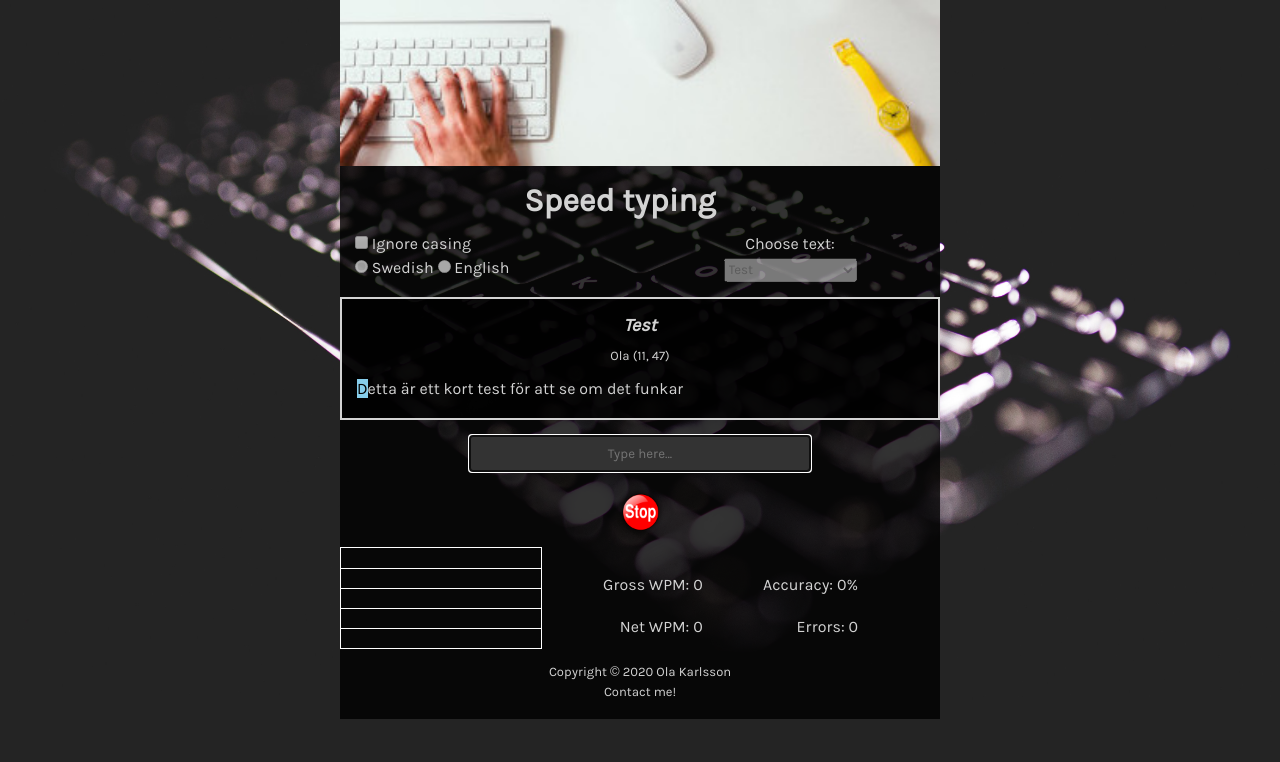
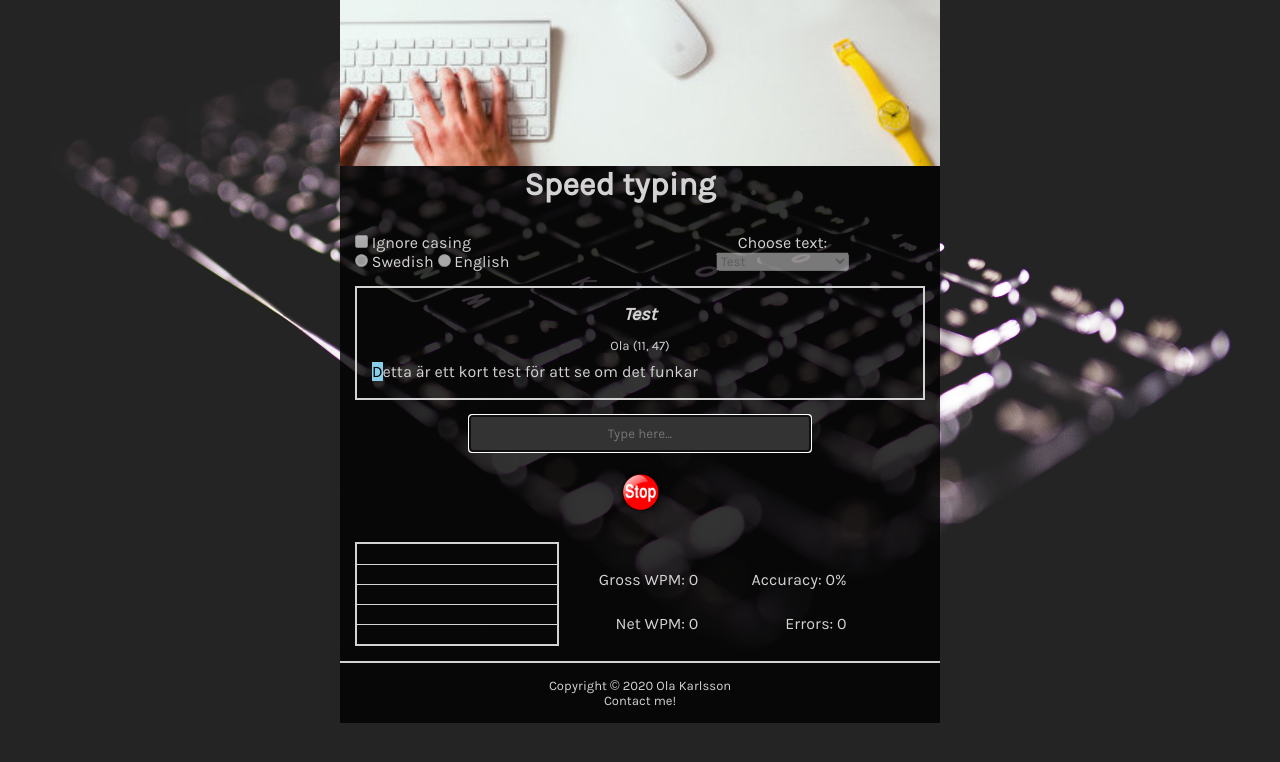
Before and after one commit to paokarlsson/Speed-typing, a plain HTML site: page index.html in a window 1280 px wide. Both pictures are taken after a click on the button 640 px from the left and 512 px from the top of the page. Drawn offline with Linux system fonts and the light colour scheme.

Commit message:
BEM done

```diff
--- a/css/style.css
+++ b/css/style.css
@@ -27,26 +27,31 @@ body {
 header {
     display: grid;
     justify-items: center;
+    background-color: rgba(0, 0, 0, 0.8);
 }
 
-header img {
+.header__img {
     width: 100%;
 }
 
-#dot1 {
+.header__h1 {
+    padding: 0px 20px 15px;
+}
+
+.header__dot1 {
     animation-duration: 2s;
     animation-name: fadingInAndOut;
     animation-iteration-count: infinite;
 }
 
-#dot2 {
+.header__dot2 {
     animation-duration: 2s;
     animation-delay: 200ms;
     animation-name: fadingInAndOut;
     animation-iteration-count: infinite;
 }
 
-#dot3 {
+.header__dot3 {
     animation-duration: 2s;
     animation-delay: 400ms;
     animation-name: fadingInAndOut;
@@ -65,34 +70,15 @@ header img {
     }
 }
 
-h1 {
-    margin-top: 1rem;
+.main {
+    background-color: rgba(0, 0, 0, 0.8);
+    padding: 15px;
 }
 
-p {
-    margin-bottom: 0.3rem;
-}
-
-.read {
-    border: 2px solid lightgrey;
-}
-
-.text-title {
-    text-align: center;
-    font-size: large;
-    font-style: italic;
-    margin-bottom: 0.8rem;
-}
-
-.text-details {
-    text-align: center;
-    font-size: small;
-    margin-bottom: 1rem;
-}
-
-.two-col {
+.chooices {
     display: grid;
     grid-template-columns: 1fr 1fr;
+    margin-bottom: 15px;
 }
 
 .text-choice {
@@ -100,64 +86,28 @@ p {
     justify-items: center;
 }
 
-.typing-area {
-    display: grid;
-    justify-items: center;
+.read {
+    border: 2px solid lightgrey;
+    padding: 15px;
+    margin-bottom: 15px;
 }
 
-.clear-float {
-    clear: both;
+.read__title {
+    text-align: center;
+    font-size: large;
+    font-style: italic;
+    margin-bottom: 0.8rem;
 }
 
-.stats {
-    display: grid;
-    grid-template-columns: 200px 1fr;
-    justify-items: left;
+.read__details {
+    text-align: center;
+    font-size: small;
+    margin-bottom: 0.5rem;
 }
 
-.canvas {
-    border: 1px solid white;
+.read__content {
+    line-height: 1.4;
 }
-
-.stats-table {
-    margin-top: 15px;
-    width: 80%;
-    text-align: right;
-}
-
-footer {
-    text-align: center;
-    font-size: small;
-}
-
-.grey-bg {
-    background-color: rgba(0, 0, 0, 0.8);
-}
-
-.padding {
-    padding: 15px;
-}
-
-.textarea {
-    background-color: #333;
-    color: lightgrey;
-    text-align: center;
-    padding: 10px;
-    width: 60%;
-    resize: none;
-}
-
-a {
-    color: lightgray;
-    text-decoration: none;
-}
-
-a:hover {
-    text-decoration: underline;
-}
-
-
-/* The texts */
 
 .marker {
     background-color: skyblue;
@@ -176,12 +126,28 @@ a:hover {
     color: #777;
 }
 
-#gameControl {
+.type {
     display: grid;
     justify-items: center;
+    margin-bottom: 15px;
 }
 
-.btn {
+.type__input {
+    background-color: #333;
+    color: lightgrey;
+    text-align: center;
+    padding: 10px;
+    width: 60%;
+    resize: none;
+}
+
+.game-control {
+    display: grid;
+    justify-items: center;
+    margin-bottom: 15px;
+}
+
+.game-control__btn {
     background: transparent;
     border: none;
     background-size: cover;
@@ -190,10 +156,43 @@ a:hover {
     margin-bottom: 10px;
 }
 
-.btn-start {
+.game-control__btn--start {
     background-image: url("/img/start.png");
 }
 
-.btn-stop {
+.game-control__btn--stop {
     background-image: url("/img/stop.png");
 }
+
+.stats {
+    display: grid;
+    grid-template-columns: 33% 67%;
+    justify-items: left;
+}
+
+.stats__canvas {
+    border: 2px solid lightgrey;
+}
+
+.stats__table {
+    margin-top: 15px;
+    width: 80%;
+    text-align: right;
+}
+
+.footer {
+    border-top: 2px solid lightgrey;
+    background-color: rgba(0, 0, 0, 0.8);
+    text-align: center;
+    font-size: small;
+    padding: 15px;
+}
+
+.footer a {
+    color: lightgray;
+    text-decoration: none;
+}
+
+.footer a:hover {
+    text-decoration: underline;
+}
--- a/index.html
+++ b/index.html
@@ -18,51 +18,48 @@ olka0600@student.miun.se
 </head>
 
 <body>
-    <header class="header grey-bg">
+    <header class="header">
         <img class="header__img" src="./img/typing-desktop.jpg" alt="keyboard">
-        <h1 class="header__h1">Speed typing <span id="dot1">. </span><span id="dot2">. </span><span id="dot3">. </span></h1>
+        <h1 class="header__h1">Speed typing <span class="header__dot1">. </span><span class="header__dot2">. </span><span class="header__dot3">. </span></h1>
     </header>
-    <main class="grey-bg">
-        <section class="two-col">
-            <section id="properties" class="padding">
-                <p><input id="ignoreCasing" type="checkbox"> Ignore casing</p>
+    <main class="main">
+        <section class="chooices">
+            <section id="properties" class="properties">
+                <p><input id="ignore-casing" type="checkbox"> Ignore casing</p>
                 <p><input name="language" id="language-swe" type="radio" value="swedish" checked> Swedish
                     <input name="language" id="language-eng" type="radio" value="english"> English</p>
             </section>
-            <section id="text-choice" class="text-choice padding">
-                <label for="texts">Choose text:</label>
-                <select name="texts" id="texts">
-                    </select>
+            <section id="text-choice" class="text-choice">
+                <label for="text-choice__texts">Choose text:</label>
+                <select name="text-choice__texts" id="text-choice__texts"></select>
             </section>
         </section>
-        <section id="read" class="grey-bg read clear-float padding">
-            <h2 class="text-title" id="read-title"></h2>
-            <p class="text-details" id="read-authorAndDetails"></p>
-            <p class="text-content" id="read-content"></p>
+        <section id="read" class="read">
+            <h2 class="read__title" id="read__title"></h2>
+            <p class="read__details" id="read__author-details"></p>
+            <p class="read__content" id="read__content"></p>
         </section>
-        <section id="type" class="padding typing-area">
-            <textarea id="typeArea" disabled class="textarea" placeholder="Type here..." rows="1"></textarea>
+        <section id="type" class="type">
+            <textarea id="type__input" disabled class="type__input" placeholder="Type here..." rows="1"></textarea>
         </section>
-        <section id="gameControl">
-            <input type="button" autofocus id="start-stop" class="btn btn-start">
+        <section class="game-control">
+            <input type="button" autofocus id="start-stop" class="game-control__btn game-control__btn--start">
         </section>
         <section id="stats" class="stats">
-            <canvas id="canvas" class="canvas" width="200" height="100">
-
-            </canvas>
-            <table class="stats-table">
+            <canvas id="canvas" class="stats__canvas" width="200" height="100"></canvas>
+            <table class="stats__table">
                 <tr>
-                    <td>Gross WPM: <span id="grossWPM">0</span></td>
+                    <td>Gross WPM: <span id="gross-wpm">0</span></td>
                     <td>Accuracy: <span id="accuracy">0</span></td>
                 </tr>
                 <tr>
-                    <td>Net WPM: <span id="netWPM">0</span></td>
+                    <td>Net WPM: <span id="net-wpm">0</span></td>
                     <td>Errors: <span id="errors">0</span></td>
                 </tr>
             </table>
         </section>
     </main>
-    <footer class="grey-bg padding">
+    <footer class="footer">
         <p>Copyright &copy 2020 Ola Karlsson</p>
         <p><a href="mailto:olka0600@student.miun.se">Contact me!</a></p>
     </footer>
--- a/js/main.js
+++ b/js/main.js
@@ -2,16 +2,14 @@ let xmlDoc;
 
 // object containing all texts.
 let texts = new Array();
-let currentText = 0;
+let currentText;
 let lang = "swedish";
 let ignoreCasing = false;
-let marker = 0;
-let nrOfError = 0;
-let statsClass;
+
+let statistics;
 
 
 let interval;
-let grossWPM;
 
 
 class Text {
@@ -36,9 +34,9 @@ class Text {
         this.spannedText = readArea.innerHTML;
     }
     displayReadArea() {
-        let title = document.getElementById("read-title");
-        let author = document.getElementById("read-authorAndDetails");
-        let text = document.getElementById("read-content");
+        let title = document.getElementById("read__title");
+        let author = document.getElementById("read__author-details");
+        let text = document.getElementById("read__content");
         title.innerHTML = this.title;
         author.innerHTML = this.author + " (" + this.numberOfWords + ", " + this.numberOfChars + ")";
         text.innerHTML = this.spannedText;
@@ -98,14 +96,7 @@ class Stats {
             return 0;
         }
     }
-    getNetWPMUpTo(i) {
-        let netWPM = this.getGrossWPMUpTo(i) - (this.getNrOfErrorsUpTo(i) / this.getElapsedTimeInMinutesUpTo(i));
-        if (this.startTime !== undefined) {
-            return netWPM;
-        } else {
-            return 0;
-        }
-    }
+
     getAccuracy() {
         if (this.stats.length !== 0) {
             return (100 - (this.getNrOfErrors() / this.stats.length) * 100).toFixed(0) + "%";
@@ -113,13 +104,7 @@ class Stats {
             return "0%";
         }
     }
-    getAccuracyUpTo(i) {
-        if (this.stats.length !== 0) {
-            return 100 - (this.getNrOfErrorsUpTo(i) / i * 100).toFixed(0);
-        } else {
-            return "0%";
-        }
-    }
+
     getNrOfErrors() {
         let count = 0;
         for (let i = 0; i < this.stats.length; i++) {
@@ -134,25 +119,7 @@ class Stats {
         }
         return count;
     }
-    getRealtimeWPMUpTo(i) {
-        let k;
-        if (i < 5) {
-            k = i;
-        } else {
-            k = 5;
-        }
-        if (i > 0) {
-            let accumulated = this.stats[0].timeStamp - this.startTime;;
-            for (let j = 0; j < k; j++) {
-                accumulated += this.stats[i - j].timeStamp - this.stats[i - j - 1].timeStamp;
-            }
-            return 60000 / (5 * accumulated / k);
-        } else {
-            return 60000 / ((this.stats[0].timeStamp - this.startTime) * 5);
-        }
-    }
 }
-
 
 function loadXMLToArray(url) {
     let xml = new XMLHttpRequest();
@@ -168,13 +135,13 @@ function loadXMLToArray(url) {
 function addEventListeners() {
     document.getElementById("language-swe").addEventListener("change", languageChange, false);
     document.getElementById("language-eng").addEventListener("change", languageChange, false);
-    document.getElementById("ignoreCasing").addEventListener("change", ignoreCasingChange, false);
+    document.getElementById("ignore-casing").addEventListener("change", ignoreCasingChange, false);
     document.getElementById("start-stop").addEventListener("click", startStopButtonClicked, false);
     populateChooseTexts();
 }
 
 function populateChooseTexts() {
-    let textsElement = document.getElementById("texts");
+    let textsElement = document.getElementById("text-choice__texts");
     textsElement.innerHTML = "";
     for (let i = 0; i < texts.length; i++) {
         if (texts[i].language == lang) {
@@ -188,7 +155,7 @@ function populateChooseTexts() {
 }
 
 function setCurrentText() {
-    let textsElement = document.getElementById("texts");
+    let textsElement = document.getElementById("text-choice__texts");
     currentText = texts[textsElement.value];
     currentText.displayReadArea();
     document.getElementById("start-stop").focus();
@@ -208,7 +175,7 @@ function languageChange() {
 }
 
 function ignoreCasingChange() {
-    if (document.getElementById("ignoreCasing").checked) {
+    if (document.getElementById("ignore-casing").checked) {
         ignoreCasing = true;
     } else {
         ignoreCasing = false;
@@ -216,30 +183,30 @@ function ignoreCasingChange() {
 }
 
 function gameStart() {
-    document.getElementById("start-stop").setAttribute("class", "btn btn-stop");
-    document.getElementById("typeArea").value = "";
+    document.getElementById("start-stop").setAttribute("class", "game-control__btn game-control__btn--stop");
+    document.getElementById("type__input").value = "";
     disableEnable(true);
-    document.getElementById("typeArea").focus();
+    document.getElementById("type__input").focus();
     reset();
-    document.getElementById("typeArea").addEventListener("input", typing, false);
-    document.getElementById("typeArea").addEventListener("keydown", spaceHit, false);
+    document.getElementById("type__input").addEventListener("input", typing, false);
+    document.getElementById("type__input").addEventListener("keydown", spaceHit, false);
     markNextChar();
-    statsClass.startTime = Date.now();
+    statistics.startTime = Date.now();
     interval = setInterval(update, 200);
 }
 
 function gameStop() {
-    document.getElementById("start-stop").setAttribute("class", "btn btn-start");
-    document.getElementById("typeArea").removeEventListener("keydown", typing, false);
+    document.getElementById("start-stop").setAttribute("class", "game-control__btn game-control__btn--start");
+    document.getElementById("type__input").removeEventListener("keydown", typing, false);
     disableEnable(false);
     clearInterval(interval);
     update();
-    statsClass.stopTime = Date.now();
+    statistics.stopTime = Date.now();
 }
 
 function startStopButtonClicked() {
 
-    if (document.getElementById("start-stop").className === "btn btn-start") {
+    if (document.getElementById("start-stop").className === "game-control__btn game-control__btn--start") {
         gameStart();
     } else {
         gameStop();
@@ -247,7 +214,7 @@ function startStopButtonClicked() {
 }
 
 function clearMarker() {
-    let allSpan = document.getElementById("read-content").children;
+    let allSpan = document.getElementById("read__content").children;
     for (let i = 0; i < allSpan.length; i++) {
         allSpan[i].setAttribute("class", "marker-reset");
     }
@@ -278,19 +245,19 @@ function typing(e) {
         correct = false;
     }
     let stat = new Stat(marker, Date.now(), correct);
-    statsClass.stats.push(stat);
+    statistics.stats.push(stat);
     marker++;
     if (marker === currentText.text.length) {
         gameStop();
         return;
     }
     markNextChar();
-    console.log(statsClass.getRealtimeWPMUpTo(statsClass.stats.length - 1));
+    console.log(statistics.getRealtimeWPMUpTo(statistics.stats.length - 1));
 }
 
 function spaceHit(e) {
     if (e.keyCode == 32) {
-        document.getElementById("typeArea").value = "";
+        document.getElementById("type__input").value = "";
     }
 }
 
@@ -300,22 +267,22 @@ function errorSound() {
 }
 
 function update() {
-    document.getElementById("grossWPM").innerHTML = statsClass.getGrossWPM();
-    document.getElementById("accuracy").innerHTML = statsClass.getAccuracy();
-    document.getElementById("netWPM").innerHTML = statsClass.getNetWPM();
-    document.getElementById("errors").innerHTML = statsClass.getNrOfErrors();
+    document.getElementById("gross-wpm").innerHTML = statistics.getGrossWPM();
+    document.getElementById("accuracy").innerHTML = statistics.getAccuracy();
+    document.getElementById("net-wpm").innerHTML = statistics.getNetWPM();
+    document.getElementById("errors").innerHTML = statistics.getNrOfErrors();
     canvas();
 }
 
 function disableEnable(trueFalse) {
-    document.getElementById("ignoreCasing").disabled = trueFalse;
+    document.getElementById("ignore-casing").disabled = trueFalse;
     document.getElementById("language-swe").disabled = trueFalse;
     document.getElementById("language-eng").disabled = trueFalse;
-    document.getElementById("texts").disabled = trueFalse;
+    document.getElementById("text-choice__texts").disabled = trueFalse;
     if (trueFalse) {
-        document.getElementById("typeArea").disabled = false;
+        document.getElementById("type__input").disabled = false;
     } else {
-        document.getElementById("typeArea").disabled = true;
+        document.getElementById("type__input").disabled = true;
     }
 }
 
@@ -323,20 +290,22 @@ function reset() {
     marker = 0;
     nrOfError = 0;
     clearMarker();
-    statsClass.stats = [];
+    statistics.stats = [];
     update();
-    document.getElementById("typeArea").value = "";
+    document.getElementById("type__input").value = "";
 }
 
 function canvas() {
     const canvas = document.getElementById('canvas');
     const ctx = canvas.getContext('2d');
+
+    // Very strange. Need to offset by 0.5 pixels in order to make the canvas sharp.
     ctx.translate(0.5, 0.5);
     ctx.clearRect(0, 0, canvas.width, canvas.height);
 
     // Draw horizontal bars
     ctx.beginPath();
-    ctx.strokeStyle = 'rgb(255,255,255)';
+    ctx.strokeStyle = 'lightgrey';
     ctx.lineWidth = 1;
     ctx.moveTo(0, 80);
     ctx.lineTo(200, 80);
@@ -348,46 +317,26 @@ function canvas() {
     ctx.lineTo(200, 20);
     ctx.stroke();
 
+    // Draw nr of Errors
     ctx.beginPath();
-    ctx.strokeStyle = 'lightblue';
-    ctx.lineWidth = 1;
+    ctx.strokeStyle = 'yellow';
+    ctx.lineWidth = 2;
     ctx.moveTo(0, 100);
-    for (let i = 0; i < statsClass.stats.length; i++) {
-        let x = i * ((statsClass.stats.length / currentText.text.length) * canvas.width) / statsClass.stats.length;
-        let y = 100 - statsClass.getRealtimeWPMUpTo(i);
+    for (let i = 0; i < statistics.stats.length; i++) {
+        let x = i * ((statistics.stats.length / currentText.text.length) * canvas.width) / statistics.stats.length;
+        let y = 100 - statistics.getNrOfErrorsUpTo(i);
         ctx.lineTo(x, y);
     }
     ctx.stroke();
 
-    ctx.beginPath();
-    ctx.strokeStyle = 'green';
-    ctx.lineWidth = 1;
-    ctx.moveTo(0, 100);
-    for (let i = 0; i < statsClass.stats.length; i++) {
-        let x = i * ((statsClass.stats.length / currentText.text.length) * canvas.width) / statsClass.stats.length;
-        let y = 100 - statsClass.getNetWPMUpTo(i);
-        ctx.lineTo(x, y);
-    }
-    ctx.stroke();
-
-    ctx.beginPath();
-    ctx.strokeStyle = 'yellow';
-    ctx.lineWidth = 1;
-    ctx.moveTo(0, 100);
-    for (let i = 0; i < statsClass.stats.length; i++) {
-        let x = i * ((statsClass.stats.length / currentText.text.length) * canvas.width) / statsClass.stats.length;
-        let y = 100 - statsClass.getNrOfErrorsUpTo(i);
-        ctx.lineTo(x, y);
-    }
-    ctx.stroke();
-
+    // Draw gross WPM
     ctx.beginPath();
     ctx.strokeStyle = 'red';
     ctx.lineWidth = 2;
     ctx.moveTo(0, 100);
-    for (let i = 0; i < statsClass.stats.length; i++) {
-        let x = i * ((statsClass.stats.length / currentText.text.length) * canvas.width) / statsClass.stats.length;
-        let y = 100 - statsClass.getGrossWPMUpTo(i);
+    for (let i = 0; i < statistics.stats.length; i++) {
+        let x = i * ((statistics.stats.length / currentText.text.length) * canvas.width) / statistics.stats.length;
+        let y = 100 - statistics.getGrossWPMUpTo(i);
         ctx.lineTo(x, y);
     }
     ctx.stroke();
@@ -398,7 +347,7 @@ function canvas() {
 function start() {
     loadXMLToArray("Texts.xml");
     addEventListeners();
-    statsClass = new Stats();
+    statistics = new Stats();
     setCurrentText();
     currentText.displayReadArea();
     canvas();
```
